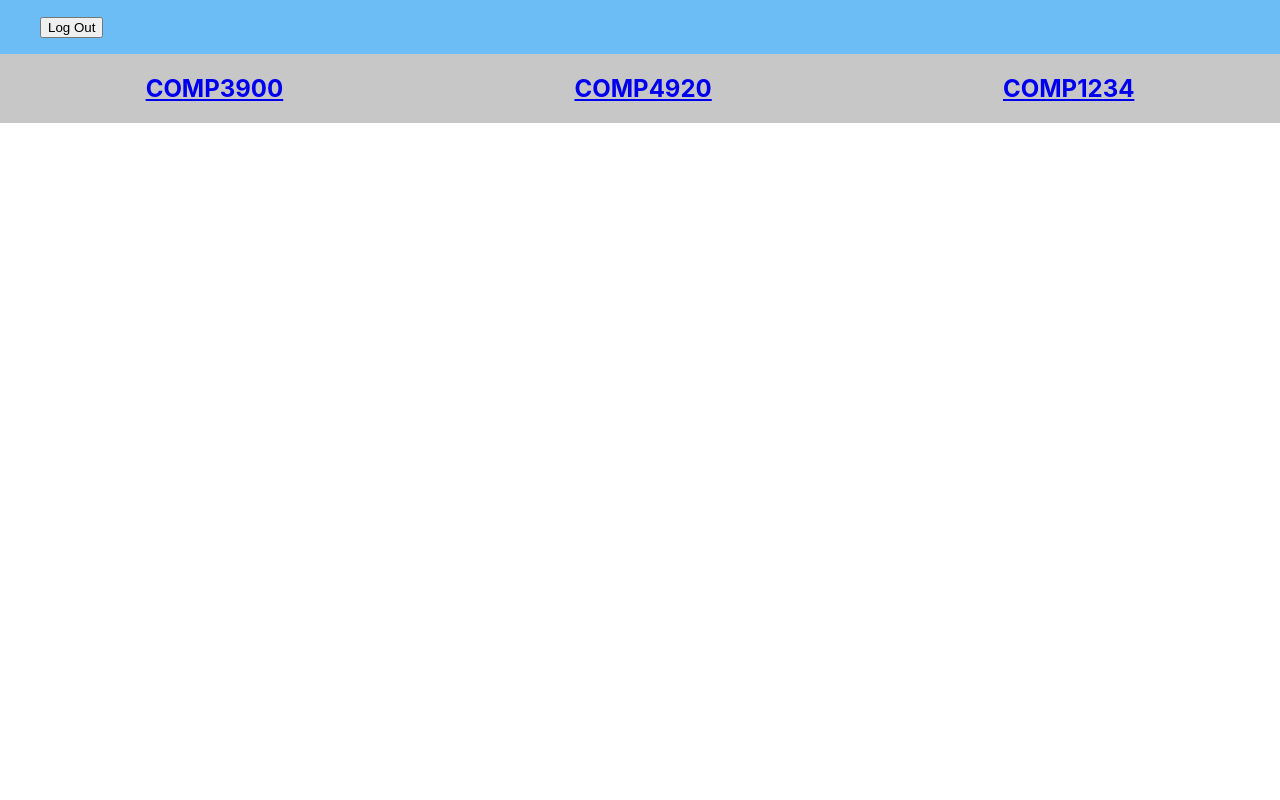
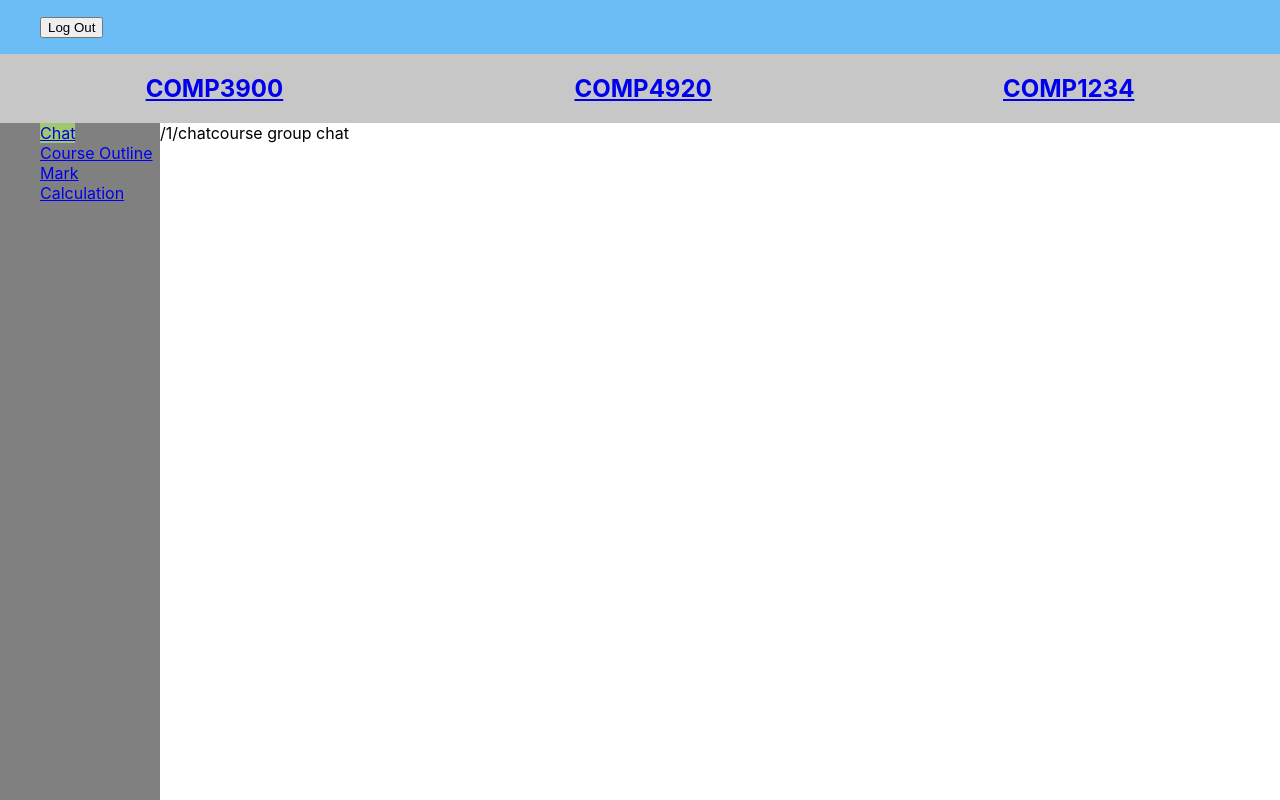
Before and after one commit to RyderAU/capstone-project, a React (Create React App) app in the folder frontend/: page /1/chat in a window 1280 px wide. Built offline with nearby package versions, Linux system fonts and the light colour scheme.

Commit message:
Refreshing no longer removes components

```diff
--- a/frontend/src/pages/Dashboard.js
+++ b/frontend/src/pages/Dashboard.js
@@ -25,6 +25,8 @@ function Dashboard() {
         <Switch>
           <Route exact path="/" component={CourseDashboard} />
           <Route exact path="/:code" component={CourseDashboard} />
+          {/* so refreshing doesn't remove side bar */}
+          <Route exact path="/:code/:feature" component={CourseDashboard} />
         </Switch>
       </div>
     </Router>
```
